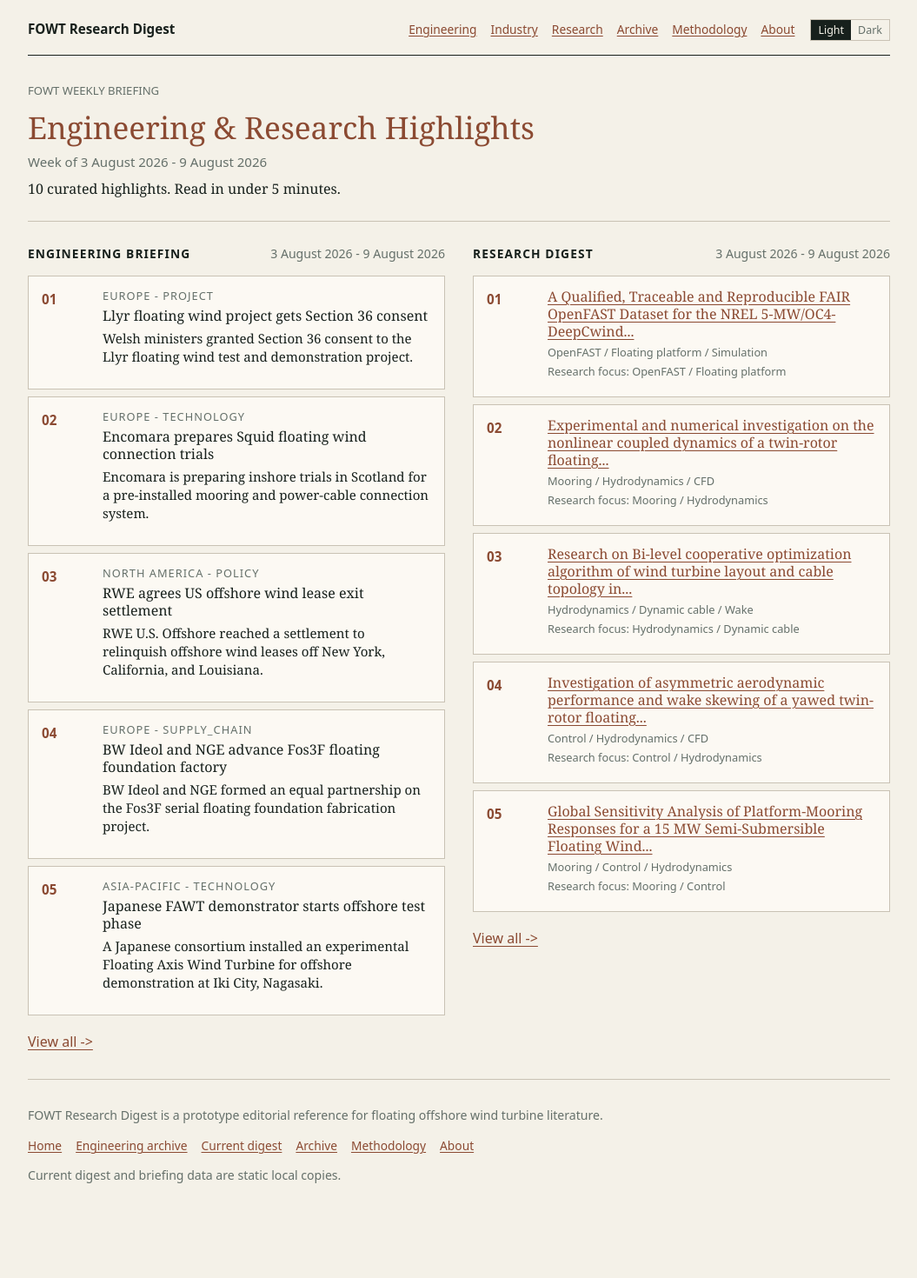
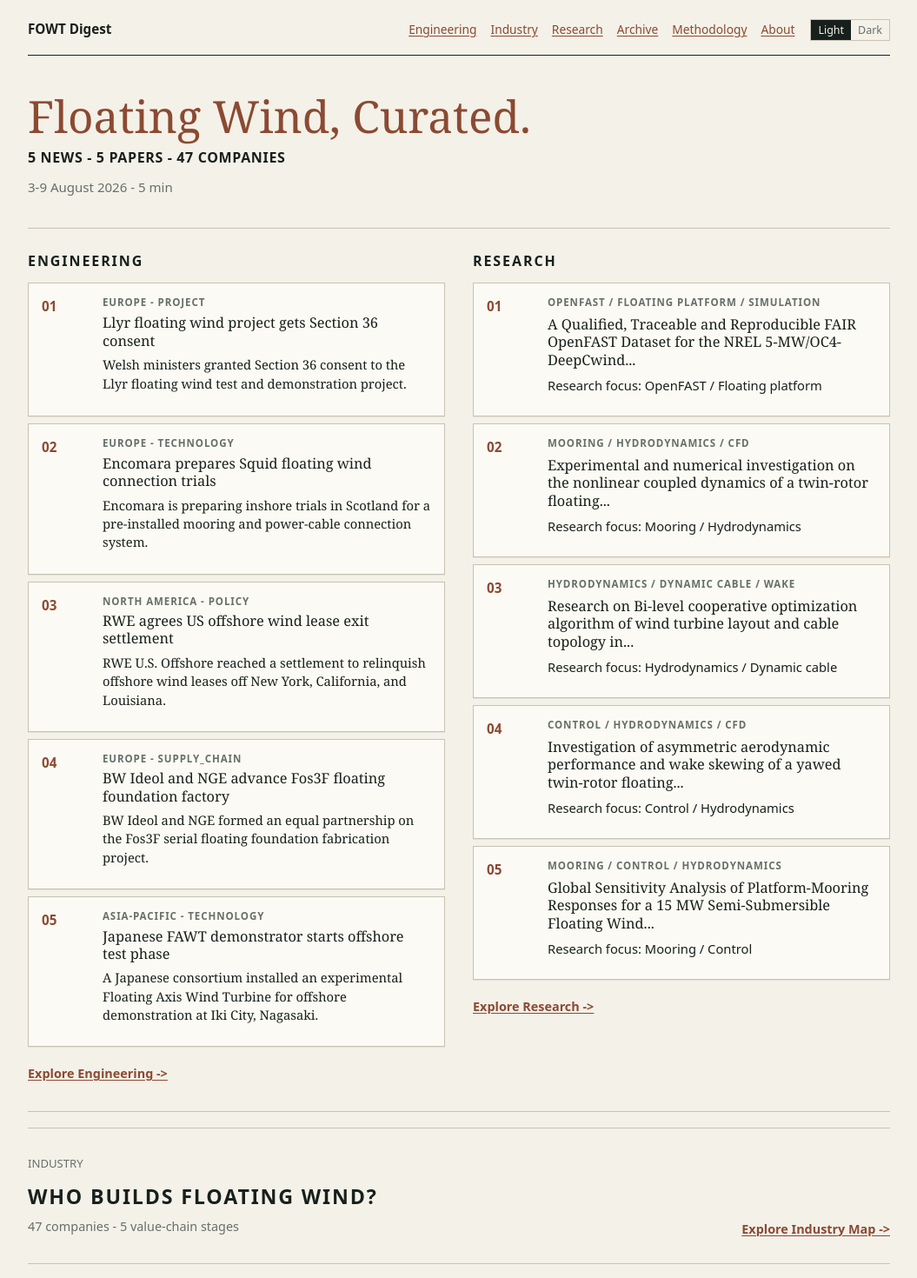
Before and after one commit to yangzhouore/fowt-digest, a Next.js app in the folder web/: page / in a window 1280 px wide. Shown: the top 1470 px of the page at 87% size, without its empty margins (112-1167 px from the left). Built offline with nearby package versions, Linux system fonts and the light colour scheme.

Commit message:
feat(web): refine homepage weekly briefing layout

```diff
--- a/web/app/globals.css
+++ b/web/app/globals.css
@@ -1396,3 +1396,164 @@ dd {
   grid-column: 2;
   width: 100%;
 }
+
+/* Homepage weekly briefing refinement */
+.homepage-masthead {
+  display: grid;
+  gap: 10px;
+  padding-top: 44px;
+  padding-bottom: 34px;
+}
+
+.homepage-masthead h1 {
+  max-width: 760px;
+  margin: 0;
+  font-size: 3.2rem;
+  line-height: 1;
+}
+
+.homepage-metrics,
+.homepage-week {
+  margin: 0;
+  font-family: ui-sans-serif, system-ui, sans-serif;
+}
+
+.homepage-metrics {
+  color: var(--ink);
+  font-size: 1rem;
+  font-weight: 700;
+  letter-spacing: 0.04em;
+  text-transform: uppercase;
+}
+
+.homepage-week {
+  color: var(--muted);
+  font-size: 0.94rem;
+}
+
+.homepage-card-link {
+  display: block;
+  min-width: 0;
+  color: inherit;
+  text-decoration: none;
+}
+
+.homepage-front .homepage-card-link:focus-visible {
+  outline: 2px solid var(--accent);
+  outline-offset: 3px;
+}
+
+.homepage-front .homepage-paper-card,
+.homepage-front .engineering-highlight-card {
+  min-height: 154px;
+  border: 1px solid var(--border);
+  background: color-mix(in srgb, var(--paper) 72%, var(--page));
+  box-shadow: 0 1px 0 color-mix(in srgb, var(--strong-border) 7%, transparent);
+  transition:
+    border-color 140ms ease,
+    box-shadow 140ms ease,
+    transform 140ms ease;
+}
+
+.homepage-card-link:hover .homepage-paper-card,
+.homepage-card-link:hover .engineering-highlight-card,
+.homepage-card-link:focus-visible .homepage-paper-card,
+.homepage-card-link:focus-visible .engineering-highlight-card {
+  border-color: color-mix(in srgb, var(--accent) 46%, var(--border));
+  box-shadow: 0 8px 18px color-mix(in srgb, var(--strong-border) 8%, transparent);
+  transform: translateY(-1px);
+}
+
+.homepage-front .homepage-paper-card h3,
+.homepage-front .engineering-highlight-card h3 {
+  margin-bottom: 2px;
+  color: var(--ink);
+  font-size: 1.02rem;
+  line-height: 1.25;
+}
+
+.homepage-front .homepage-keywords,
+.homepage-front .homepage-research-focus,
+.homepage-front .homepage-item-kicker {
+  margin: 0;
+}
+
+.homepage-front .homepage-preview,
+.homepage-front .homepage-research-focus {
+  color: var(--ink);
+  font-size: 0.92rem;
+  line-height: 1.45;
+}
+
+.homepage-front .homepage-keywords,
+.homepage-front .homepage-item-kicker {
+  color: var(--muted);
+  font-size: 0.72rem;
+  font-weight: 700;
+  letter-spacing: 0.08em;
+  text-transform: uppercase;
+}
+
+.homepage-front .section-heading-row h2 {
+  font-size: 1rem;
+  letter-spacing: 0.12em;
+  text-transform: uppercase;
+}
+
+.homepage-front .text-link-row a,
+.homepage-industry > a {
+  font-family: ui-sans-serif, system-ui, sans-serif;
+  font-size: 0.9rem;
+  font-weight: 700;
+}
+
+.homepage-industry {
+  display: grid;
+  grid-template-columns: minmax(0, 1fr) auto;
+  gap: 28px;
+  align-items: end;
+  margin-top: 18px;
+  padding: 30px 0;
+  border-top: 1px solid var(--border);
+}
+
+.homepage-industry h2 {
+  margin: 8px 0 8px;
+  font-size: 1.45rem;
+}
+
+.homepage-industry p:not(.eyebrow) {
+  margin: 0;
+  color: var(--muted);
+  font-family: ui-sans-serif, system-ui, sans-serif;
+  font-size: 0.9rem;
+}
+
+.homepage-industry > a {
+  white-space: nowrap;
+}
+
+@media (max-width: 720px) {
+  .homepage-masthead h1 {
+    font-size: 2.45rem;
+  }
+
+  .homepage-metrics,
+  .homepage-week {
+    line-height: 1.45;
+  }
+
+  .homepage-front .homepage-paper-card,
+  .homepage-front .engineering-highlight-card {
+    min-height: 0;
+  }
+
+  .homepage-industry {
+    grid-template-columns: 1fr;
+    gap: 16px;
+  }
+
+  .homepage-industry > a {
+    white-space: normal;
+  }
+}
--- a/web/app/page.tsx
+++ b/web/app/page.tsx
@@ -4,6 +4,7 @@ import { SiteHeader } from "./site-header";
 import { SiteFooter } from "./site-footer";
 import { currentDigest } from "../data/digest-adapter";
 import { currentEngineeringBriefing } from "../data/engineering-briefing-adapter";
+import { industryCompanyCount, industryStages } from "../data/industry/industry-map";
 
 export const metadata: Metadata = {
   title: "Home",
@@ -58,7 +59,12 @@ const RESEARCH_CONCEPTS = [
 
 const previewPapers = currentDigest.papers.slice(0, HOMEPAGE_PAPER_LIMIT);
 const engineeringHighlights = currentEngineeringBriefing.items.slice(0, 5);
-const homepageHighlightCount = engineeringHighlights.length + previewPapers.length;
+const homepageMetrics = [
+  `${engineeringHighlights.length} News`,
+  `${previewPapers.length} Papers`,
+  `${industryCompanyCount} Companies`,
+].join(" - ");
+const homepageDateLine = `${compactDateRange(currentEngineeringBriefing.dateRange)} - 5 min`;
 
 export default function Home() {
   return (
@@ -66,21 +72,23 @@ export default function Home() {
       <SiteHeader />
 
       <section className="homepage-masthead" aria-labelledby="intro-heading">
-        <p className="eyebrow">FOWT Weekly Briefing</p>
-        <h1 id="intro-heading">Engineering &amp; Research Highlights</h1>
-        <p className="homepage-week">Week of {currentEngineeringBriefing.dateRange}</p>
-        <p>{homepageHighlightCount} curated highlights. Read in under 5 minutes.</p>
+        <h1 id="intro-heading">Floating Wind, Curated.</h1>
+        <p className="homepage-metrics">{homepageMetrics}</p>
+        <p className="homepage-week">{homepageDateLine}</p>
       </section>
 
-      <section className="homepage-front" aria-label="This week's highlights">
+      <section className="homepage-front" aria-label="This week's briefing">
         <section aria-labelledby="engineering-briefing-heading">
           <div className="section-heading-row">
-            <h2 id="engineering-briefing-heading">Engineering Briefing</h2>
-            <p>{currentEngineeringBriefing.dateRange}</p>
+            <h2 id="engineering-briefing-heading">Engineering</h2>
           </div>
           <ol className="engineering-highlight-list">
             {engineeringHighlights.map((item) => (
               <li key={item.id}>
+                <Link
+                  className="homepage-card-link"
+                  href={`/engineering/${currentEngineeringBriefing.slug}`}
+                >
                   <article className="engineering-highlight-card">
                     <p className="paper-number">
                       {String(item.number).padStart(2, "0")}
@@ -92,20 +100,20 @@ export default function Home() {
                     <h3>{item.title}</h3>
                     <p className="homepage-preview">{item.oneLineSummary}</p>
                   </article>
+                </Link>
               </li>
             ))}
           </ol>
           <p className="text-link-row">
             <Link href={`/engineering/${currentEngineeringBriefing.slug}`}>
-              View all -&gt;
+              Explore Engineering -&gt;
             </Link>
           </p>
         </section>
 
         <section id="weekly" aria-labelledby="papers-heading">
           <div className="section-heading-row">
-            <h2 id="papers-heading">Research Digest</h2>
-            <p>{currentDigest.dateRange}</p>
+            <h2 id="papers-heading">Research</h2>
           </div>
           <ol className="homepage-paper-list">
             {previewPapers.map((paper) => {
@@ -114,31 +122,39 @@ export default function Home() {
 
               return (
                 <li key={paper.id}>
+                  <Link className="homepage-card-link" href={`/papers/${paper.slug}`}>
                     <article className="homepage-paper-card">
                       <p className="paper-number">
                         {String(paper.number).padStart(2, "0")}
                       </p>
-                    <h3>
-                      <Link href={`/papers/${paper.slug}`} title={paper.title}>
-                        {homepageTitle(paper.title)}
-                      </Link>
-                    </h3>
                       {keywords.length > 0 ? (
                         <p className="homepage-keywords">{keywords.join(" / ")}</p>
                       ) : null}
+                      <h3>{homepageTitle(paper.title)}</h3>
                       {focus ? (
                         <p className="homepage-research-focus">Research focus: {focus}</p>
                       ) : null}
                     </article>
+                  </Link>
                 </li>
               );
             })}
           </ol>
           <p className="text-link-row">
-            <Link href={`/weekly/${currentDigest.slug}`}>View all -&gt;</Link>
+            <Link href={`/weekly/${currentDigest.slug}`}>Explore Research -&gt;</Link>
           </p>
         </section>
       </section>
+
+      <section className="homepage-industry" aria-labelledby="industry-heading">
+        <div>
+          <p className="eyebrow">Industry</p>
+          <h2 id="industry-heading">Who builds floating wind?</h2>
+          <p>{industryCompanyCount} companies - {industryStages.length} value-chain stages</p>
+        </div>
+        <Link href="/industry">Explore Industry Map -&gt;</Link>
+      </section>
+
       <SiteFooter />
     </main>
   );
@@ -179,6 +195,25 @@ function homepageResearchFocus(keywords: string[]): string | null {
   return keywords.slice(0, 2).join(" / ");
 }
 
+function compactDateRange(dateRange: string): string {
+  const [start, end] = dateRange.split(" - ");
+  if (!start || !end) {
+    return dateRange;
+  }
+
+  const startParts = start.split(" ");
+  const endParts = end.split(" ");
+  if (startParts.length === 3 && endParts.length === 3) {
+    const [startDay, startMonth, startYear] = startParts;
+    const [endDay, endMonth, endYear] = endParts;
+    if (startMonth === endMonth && startYear === endYear) {
+      return `${startDay}-${endDay} ${endMonth} ${endYear}`;
+    }
+  }
+
+  return dateRange;
+}
+
 function uniqueFirst(values: string[], limit: number): string[] {
   const selected: string[] = [];
   const seen = new Set<string>();
--- a/web/app/site-footer.tsx
+++ b/web/app/site-footer.tsx
@@ -5,8 +5,8 @@ export function SiteFooter() {
   return (
     <footer className="site-footer">
       <p>
-        FOWT Research Digest is a prototype editorial reference for floating
-        offshore wind turbine literature.
+        FOWT Digest is a prototype editorial reference for floating offshore
+        wind engineering, research, and industry context.
       </p>
       <nav aria-label="Footer navigation">
         <Link href="/">Home</Link>
--- a/web/app/site-header.tsx
+++ b/web/app/site-header.tsx
@@ -5,7 +5,7 @@ export function SiteHeader() {
   return (
     <header className="site-header">
       <Link className="site-name" href="/">
-        FOWT Research Digest
+        FOWT Digest
       </Link>
       <div className="header-actions">
         <nav aria-label="Primary navigation">
```
Lines whose indentation alone changed are shown as unchanged.
